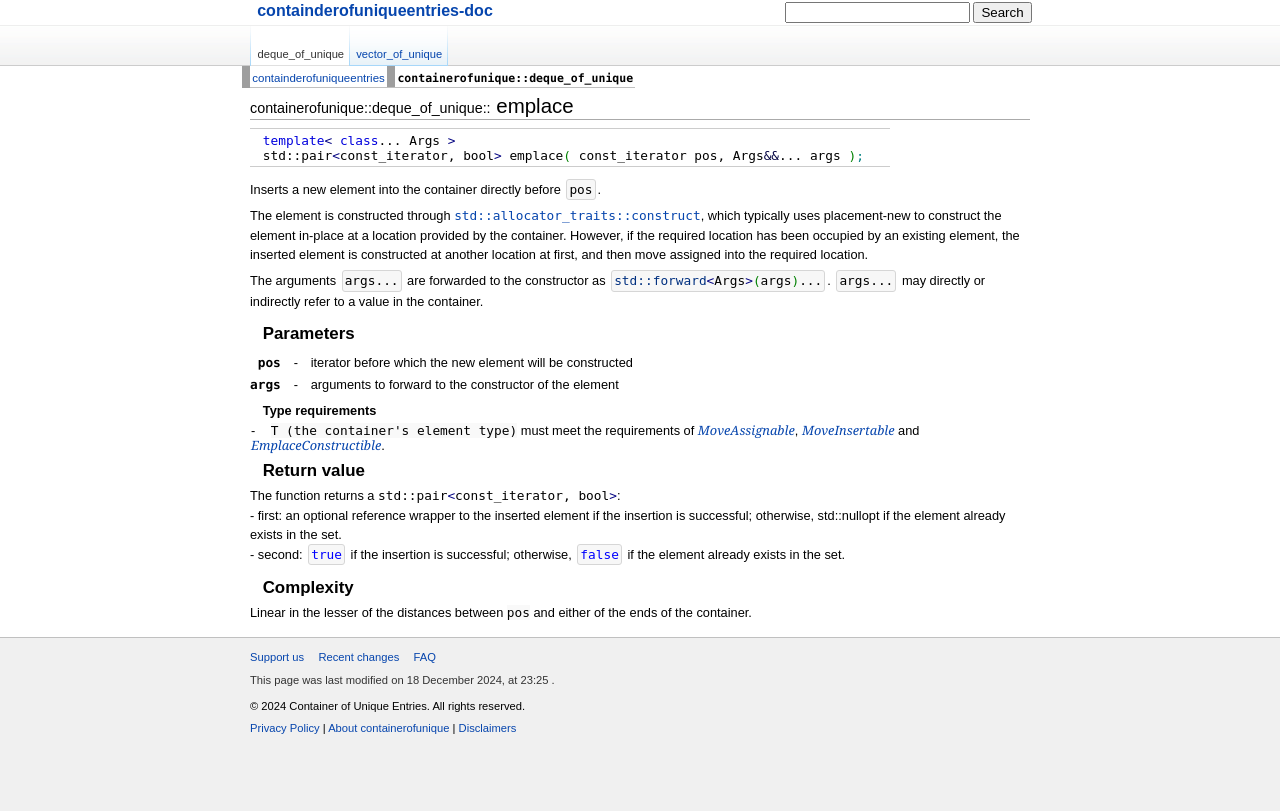
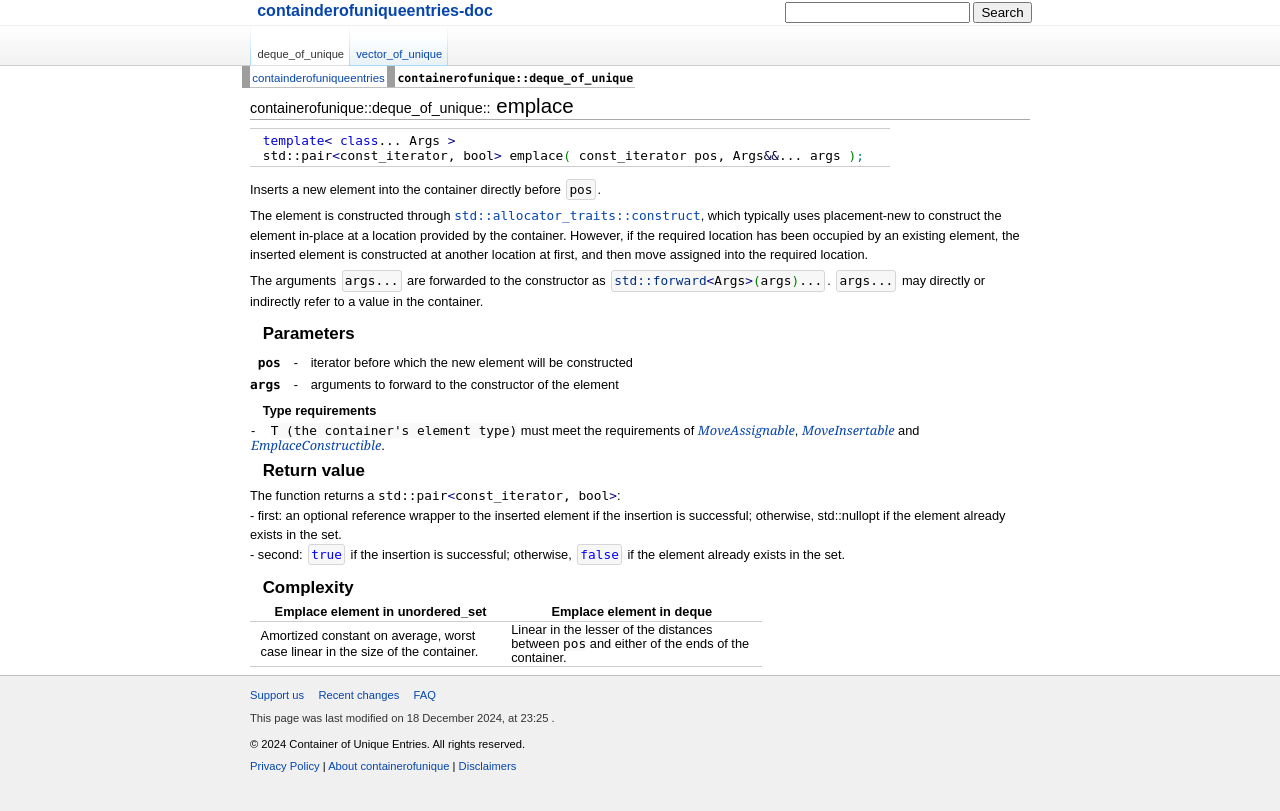
Before and after one commit to Huanhuan-Jiang/containerofuniqueelements.github.io, a Jekyll site: the page built from _docs/deque_of_unique/emplace.html, in a window 1280 px wide. Shown: the top 811 px of the page. Built offline with Jekyll 4.4.1, drawn with Linux system fonts in a browser that asks for light colours; some web fonts are replaced; grey boxes are pictures that could not be loaded.

Commit message:
Add complexity to emplace.html

```diff
--- a/_docs/deque_of_unique/emplace.html
+++ b/_docs/deque_of_unique/emplace.html
@@ -60,4 +60,27 @@ title: emplace
 <h3>
   <span class="mw-headline" id="Complexity">Complexity</span>
 </h3>
-<p>Linear in the lesser of the distances between <code>pos</code> and either of the ends of the container.</p>
+<table class="t-dsc-begin" style="width: 40em;">
+  <tbody>
+    <tr class="t-dsc-hitem">
+      <th></th>
+      <th>Emplace element in unordered_set</th>
+      <th>Emplace element in deque</th>
+    </tr>
+
+    <tr class="t-dsc">
+      <td></td>
+      <td><div>Amortized constant on average, worst case linear in the size of the container.</div></td>
+      <td>
+        <div>
+          Linear in the lesser of the distances between <code>pos</code> and either of the ends of the container.
+        </div>
+      </td>
+    </tr>
+    <tr class="t-dcl-sep">
+      <td></td>
+      <td></td>
+      <td></td>
+    </tr>
+  </tbody>
+</table>
```
